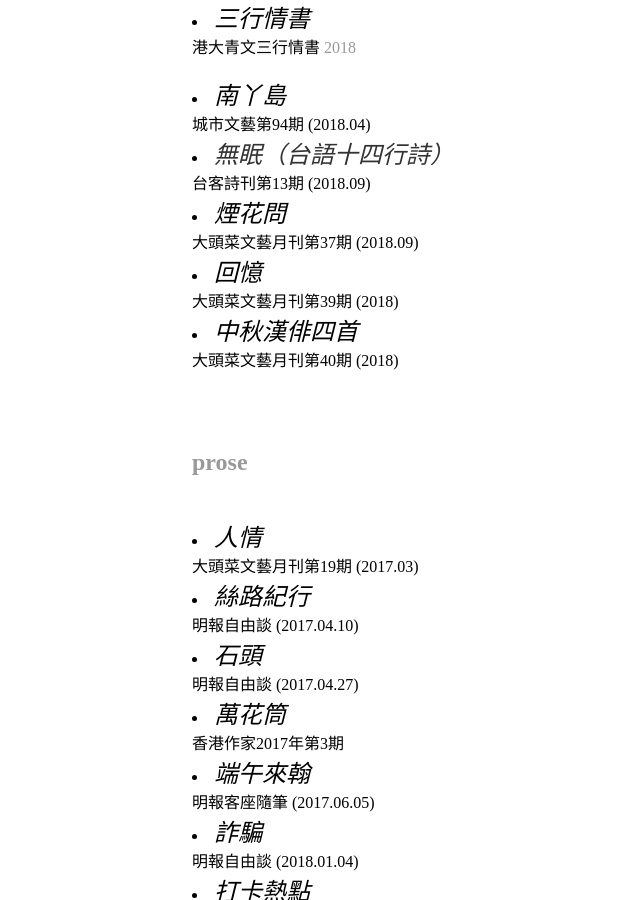
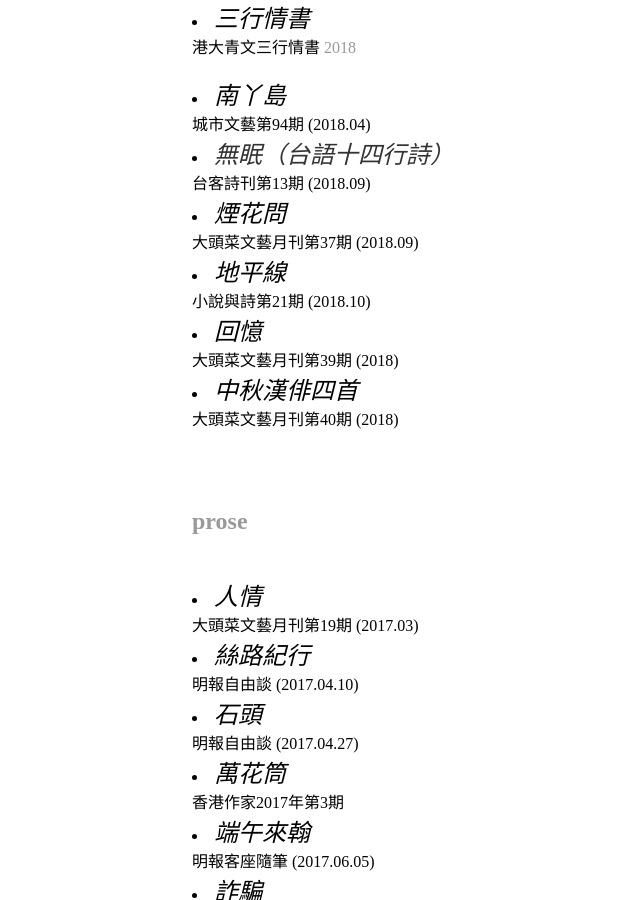
Before and after one commit to maksuihin/maksuihin.github.io, a Jekyll site: the page built from writings.html, in a window 1280 px wide and 900 px high, scrolled down 866 px. Shown: the whole window, without its empty margins (0-640 px from the left). Built offline with Jekyll 4.4.1, drawn with Linux system fonts in a browser that asks for light colours.

Commit message:
Update writings.html

```diff
--- a/writings.html
+++ b/writings.html
@@ -25,6 +25,7 @@ title: Little Words by MAK, Sui-hin
 <li><em>南丫島</em>    </br>城市文藝第94期 (2018.04)<br/>    </li>
 <li><em><a href="https://www.facebook.com/suihinmak/photos/a.1757986530901486/2073160689384067/">無眠（台語十四行詩）</a></em>    </br>台客詩刊第13期 (2018.09)<br/>    </li>
 <li><em>煙花問</em>    </br>大頭菜文藝月刊第37期 (2018.09)<br/></li>
+<li><em>地平線</em>    </br>小說與詩第21期 (2018.10)<br/></li>
 <li><em>回憶</em>    </br>大頭菜文藝月刊第39期 (2018)<br/></li>
 <li><em>中秋漢俳四首</em>    </br>大頭菜文藝月刊第40期 (2018)<br/></li>
 
```
